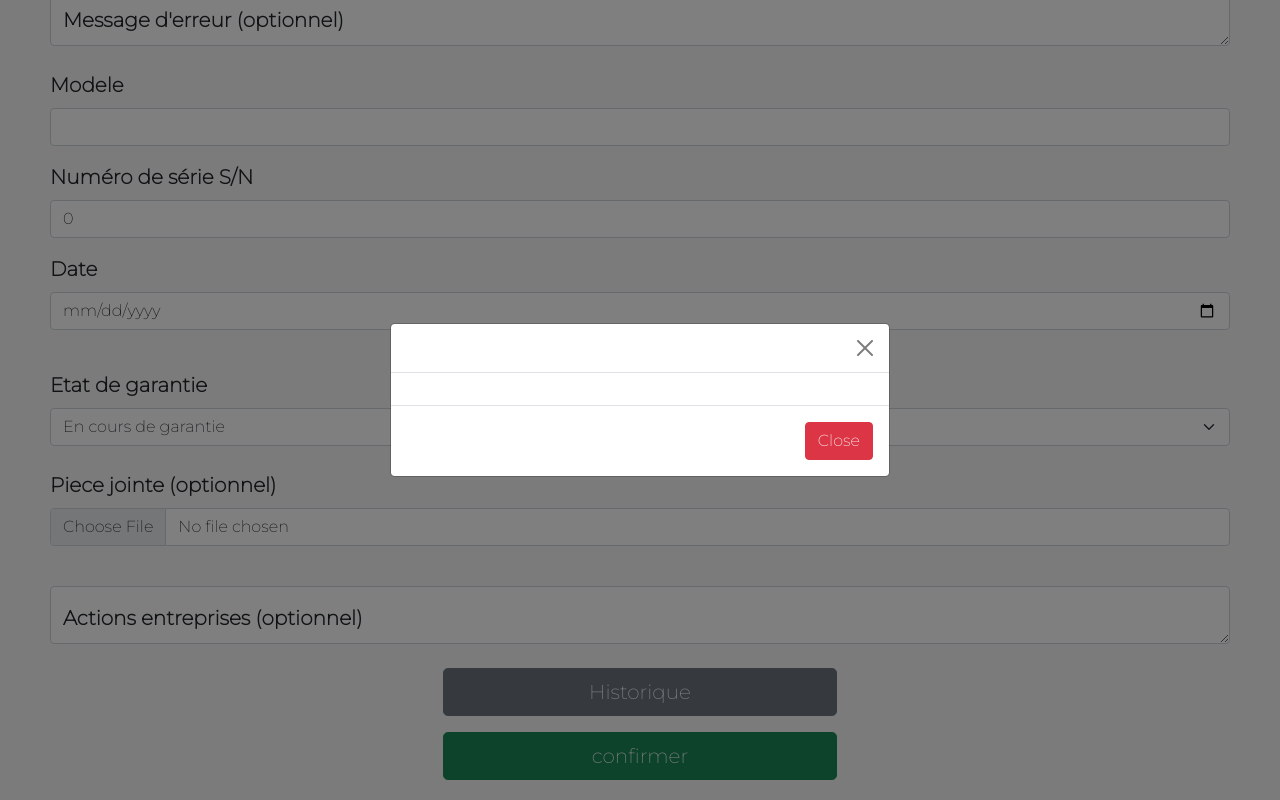
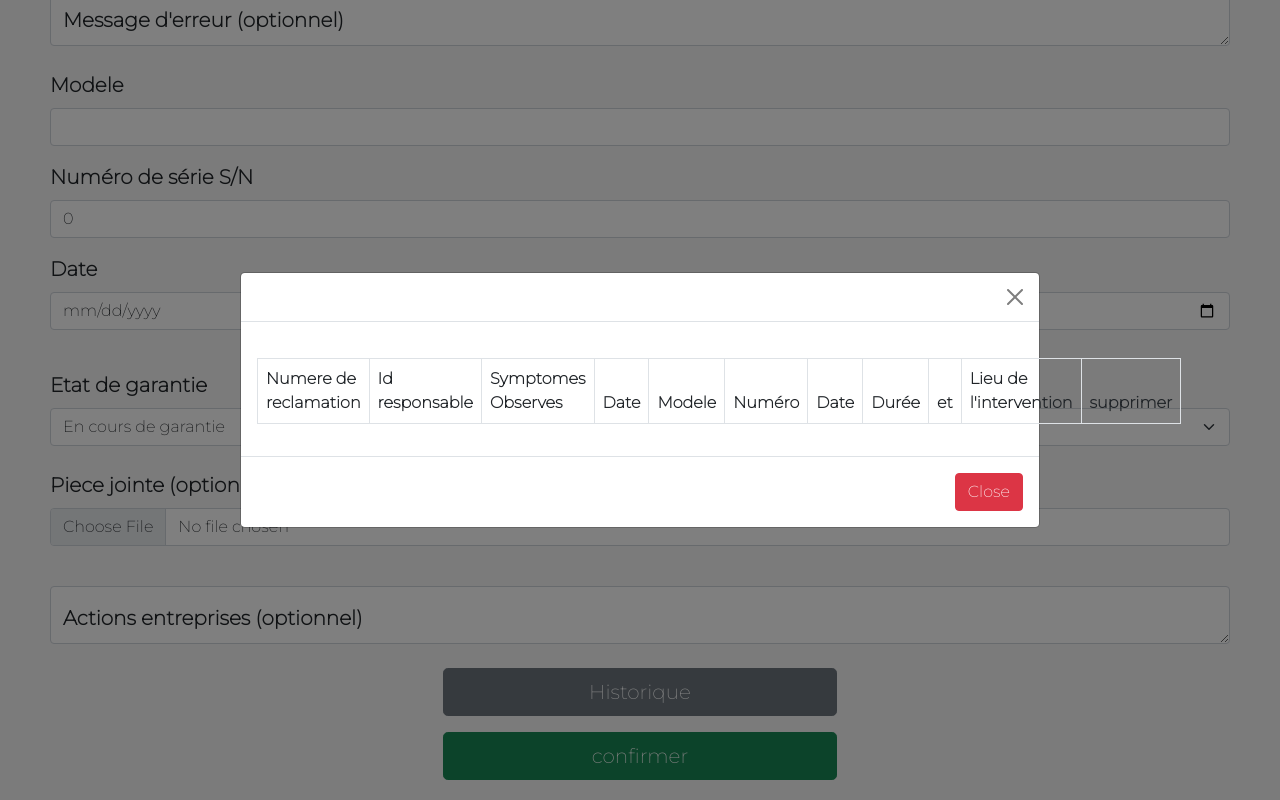
Before and after one commit to ael-habc/RESPINNOV, a React (Create React App) app: page /reclamation in a window 1280 px wide. Both pictures are taken after a click on the button "Historique". Shown: the part 508-1308 px from the top of the page. Built offline with nearby package versions, Linux system fonts and the light colour scheme.

Commit message:
list de reclamation

```diff
--- a/src/App.css
+++ b/src/App.css
@@ -12,7 +12,7 @@
   text-transform: uppercase;
   color: #32343a;
   font-size: 1rem;
-  font-weight: 800;
+  font-weight: bolder;
   margin: 0 1rem;
 }
 img {
@@ -20,9 +20,7 @@
   aspect-ratio: 1/1;
 }
 .Nav a:hover {
-  color: black;
-  text-shadow: 0 0 7px #fff, 0 0 10px #fff, 0 0 21px #fff, 0 0 42px #0fa,
-    0 0 82px #0fa, 0 0 92px #0fa, 0 0 102px #0fa, 0 0 151px #0fa;
+  color: #1745af;
   text-decoration: none;
 }
 
--- a/src/Pages/Reclamation.js
+++ b/src/Pages/Reclamation.js
@@ -5,6 +5,7 @@
 import { MDBInput } from "mdb-react-ui-kit";
 import "./Reclamation.css";
 import { Toaster, toast } from "react-hot-toast";
+import Table from "react-bootstrap/Table";
 
 export default function Reclamation() {
   const [reclamation, setReclamation] = useState([]);
@@ -260,6 +261,7 @@
         Historique
       </Button>
       <Modal
+      size="lg"
         show={show}
         onHide={handleClose}
         aria-labelledby="contained-modal-title-vcenter"
@@ -268,7 +270,27 @@
         <Modal.Header closeButton>
           <Modal.Title>{props.name}</Modal.Title>
         </Modal.Header>
-        <Modal.Body>{props.fullDiscription}</Modal.Body>
+        <Modal.Body>
+        <Table striped bordered hover>
+            <thead>
+              <tr>
+                <th>Numere de reclamation</th>
+                <th>Id responsable</th>
+                <th>Symptomes Observes</th>
+                <th>Date</th>
+                <th>Modele</th>
+                <th>Numéro</th>
+                <th>Date</th>
+                <th>Durée</th>
+                <th>et </th>
+                <th>Lieu de l'intervention</th>
+                <th>supprimer</th>
+              </tr>
+            </thead>
+            <tbody>
+            </tbody>
+          </Table>
+        </Modal.Body>
         <Modal.Footer>
           <Button variant="danger" onClick={handleClose}>
             Close
```
